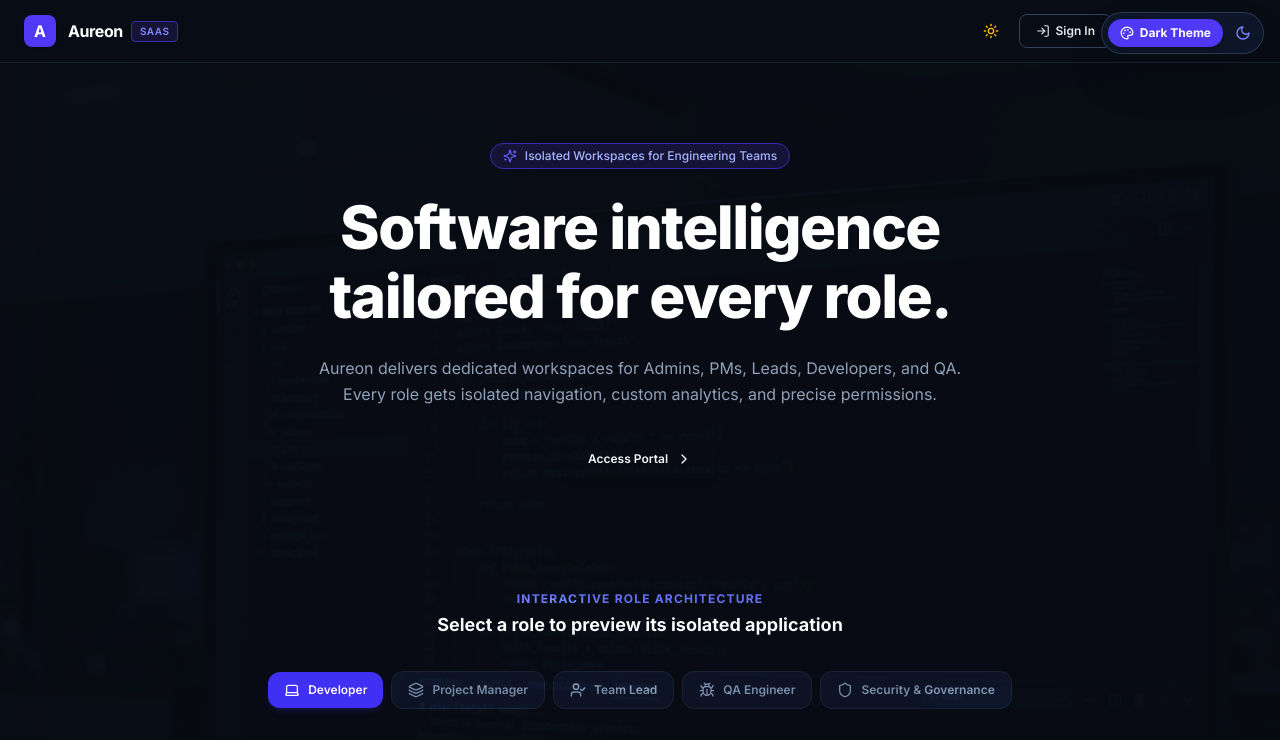
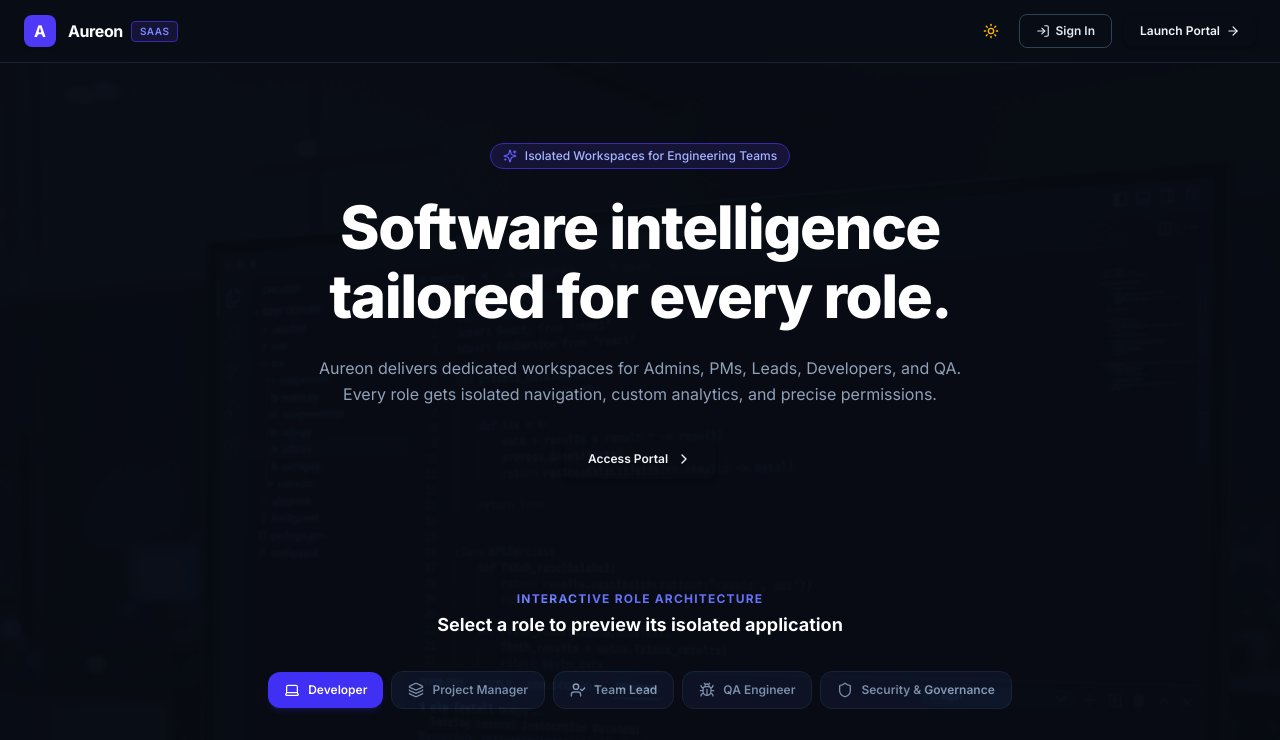
Before and after one commit to gayathrim06/Aureon, a React (Vite) app in the folder aureon-app/: page /#dashboard in a window 1280 px wide. Shown: the top 740 px of the page. Built offline with nearby package versions, Linux system fonts and the light colour scheme.

Commit message:
fix: remove floating ThemeToggleWidget pill as navbar already has theme toggle controls

```diff
--- a/aureon-app/src/App.jsx
+++ b/aureon-app/src/App.jsx
@@ -2,13 +2,11 @@ import React from 'react';
 import { ThemeProvider } from './context/ThemeContext';
 import { AuthProvider } from './context/AuthContext';
 import { AppRouter } from './pages/AppRouter';
-import { ThemeToggleWidget } from './components/common/ThemeToggleWidget';
 
 export function App() {
   return (
     <ThemeProvider>
       <AuthProvider>
-        <ThemeToggleWidget />
         <AppRouter />
       </AuthProvider>
     </ThemeProvider>
```
